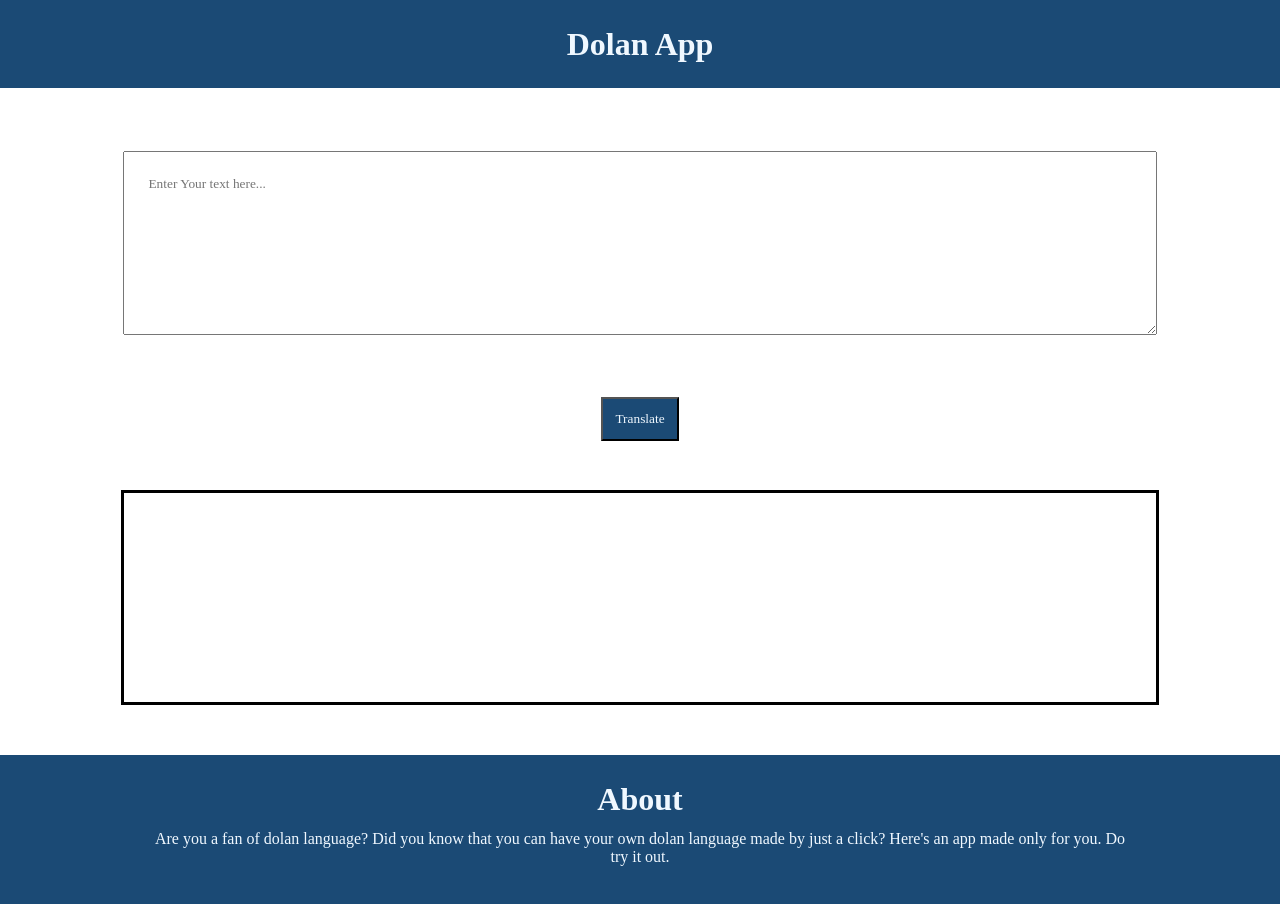
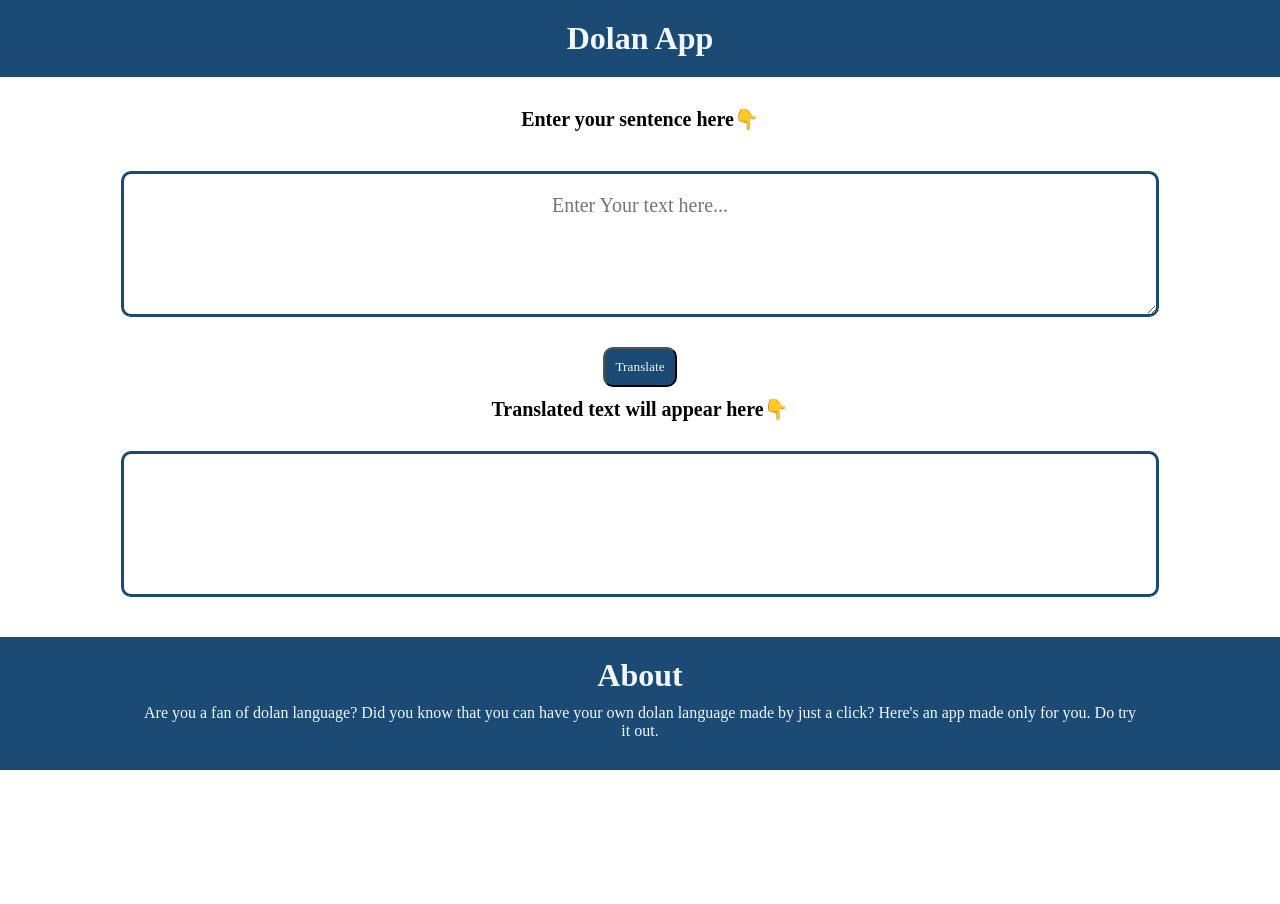
Before and after one commit to patildeep07/dolan-app, a plain HTML site: page index.html in a window 1280 px wide. After the commit the page ends 800 px from the top, so only its background shows below. Drawn offline with Linux system fonts and the light colour scheme.

Commit message:
css update

```diff
--- a/index.html
+++ b/index.html
@@ -11,8 +11,10 @@
     <h1 id="header">Dolan App</h1>
 
     <div id="mainContainer">
+        <p>Enter your sentence here👇</p>
         <textarea id="inputTxt" placeholder="Enter Your text here..."></textarea>
         <button id="translate">Translate</button>
+        <p>Translated text will appear here👇</p>
         <div id="outputDiv"></div>
     </div>
 
--- a/style.css
+++ b/style.css
@@ -5,7 +5,7 @@
 }
 
 #header {
-    padding: 2%;
+    padding: 20px;
     display: flex;
     justify-content: center;
     align-items: center;
@@ -14,38 +14,105 @@
 }
 
 #mainContainer {
-    margin: 2%;
+    margin: 20px;
     display: flex;
     flex-direction: column;
     justify-content: center;
     align-items: center;
 }
 
+#mainContainer p {
+    padding: 10px 0 10px 0;
+    font-size: 20px;
+    font-weight: 600;
+}
+
 #inputTxt{
-    height: 10em;
+    height: fit-content;
+    min-height: 100px;
     width: 80%;
-    padding: 2%;
-    margin: 3%;
+    padding: 20px;
+    margin: 30px;
+    text-align: center;
+    justify-content: center;
+    border-radius: 10px;
+    border-color: #1b4a75;
+    border-width: 3px;
+    color: #1b4a75;
+    font-size: 20px;
+}
+
+#inputTxt:hover {
+    height: fit-content;
+    min-height: 100px;
+    width: 80%;
+    padding: 20px;
+    margin: 30px;
+    text-align: center;
+    justify-content: center;
+    border-radius: 10px;
+    border-color: #1b4a75;
+    border-width: 3px;
+    color: #1b4a75;
+    box-shadow: 5px 5px 10px black;
+    transition: all 0.6s ease;
+    font-size: 20px;
 }
 
 #translate {
-    margin: 2%;
-    padding: 1%;
+    padding: 10px;
     background-color: #1b4a75;
     color: aliceblue;
+    border-radius: 10px;
+
+}
+
+#translate:hover {
+    padding: 10px;
+    background-color: #1b4a75;
+    color: aliceblue;
+    border-radius: 10px;
+    box-shadow: 3px 3px 10px black;
+    transition: all 0.6s ease;
 }
 
 #outputDiv {
-    height: 10em;
+    height: fit-content;
+    min-height: 100px;
     width: 80%;
-    padding: 2%;
-    margin: 2%;
+    padding: 20px;
+    margin: 20px;
     border: solid;
+    text-align: center;
+    justify-content: center;
+    border-radius: 10px;
+    border-color: #1b4a75;
+    border-width: 3px;
+    color: #1b4a75;
+    font-size: 20px;
+}
+
+#outputDiv:hover {
+    height: fit-content;
+    min-height: 100px;
+    width: 80%;
+    padding: 20px;
+    margin: 20px;
+    border: solid;
+    text-align: center;
+    justify-content: center;
+    border-radius: 10px;
+    border-color: #1b4a75;
+    border-width: 3px;
+    color: #1b4a75;
+    box-shadow: 5px 5px 10px black;
+    transition: all 0.6s ease;
+    font-size: 20px;
 }
 
 #footer {
     color:aliceblue;
-    padding: 2%;
+    padding: 20px;
     display: flex;
     justify-content: center;
     align-items: center;
@@ -57,6 +124,6 @@
 #footer p {
     text-align: center;
     width: 80%;
-    padding: 1%;
+    padding: 10px;
 
 }
```
Also changed, not shown: 1 other file.
